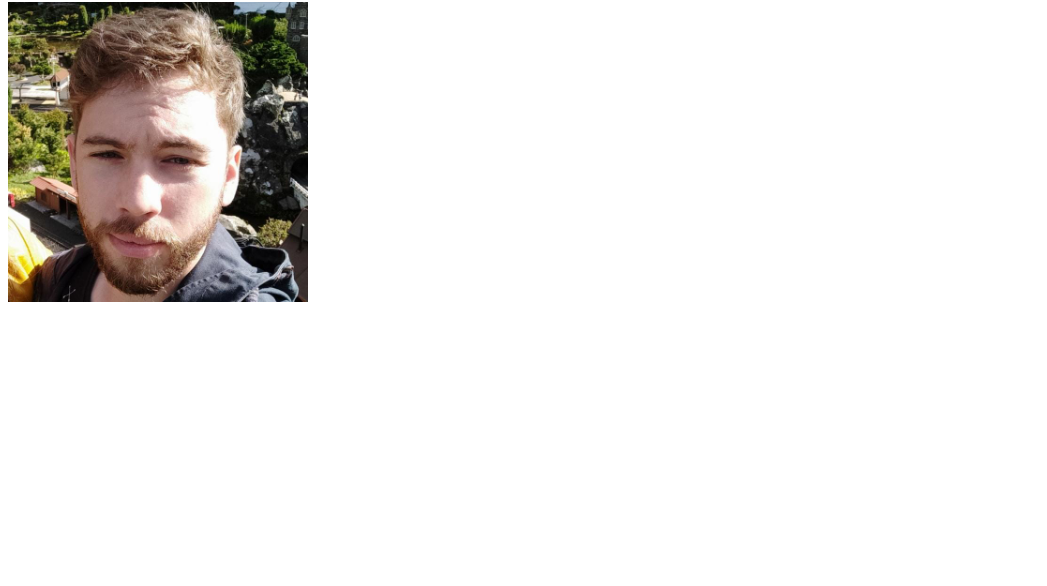
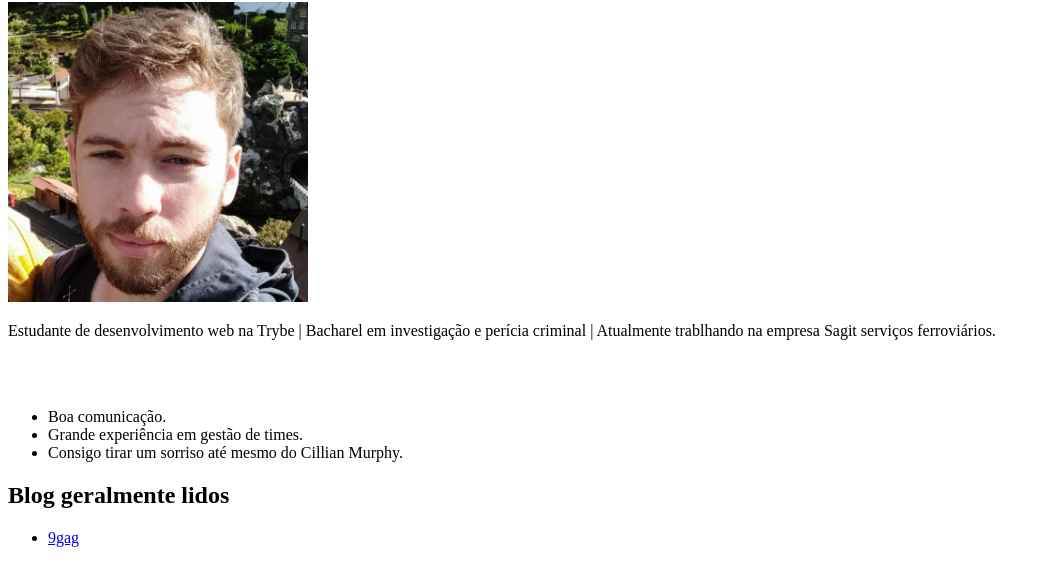
Before and after one commit to VictorSchmoegel/VictorSchmoegel.github.io, a plain HTML site: page index.html in a window 1280 px wide. Shown: the part 78-664 px from the top of the page, without its empty margins (0-1047 px from the left). Drawn offline with Linux system fonts and the light colour scheme.

Commit message:
adicionando descrição sobre mim e blog

```diff
--- a/index.html
+++ b/index.html
@@ -9,6 +9,17 @@
 <body>
     <h1>Victor Schmoegel Oliveira</h1>
     <img src="/imagens/foto-perfil.jpeg" alt="Minha foto de perfil" width="300px">
+    <p>Estudante de desenvolvimento web na Trybe | Bacharel em investigação e perícia criminal | Atualmente trablhando na empresa Sagit serviços ferroviários.</p>
+    <br><br>
+    <ul>
+        <li>Boa comunicação.</li>
+        <li>Grande experiência em gestão de times.</li>
+        <li>Consigo tirar um sorriso até mesmo do Cillian Murphy. </li>
+    </ul>
+    <h2>Blog geralmente lidos</h2>
+    <ul>
+        <li><a target="_blank" href="https://9gag.com/">9gag</a></li>
+    </ul>
 
 </body>
 </html>
```
